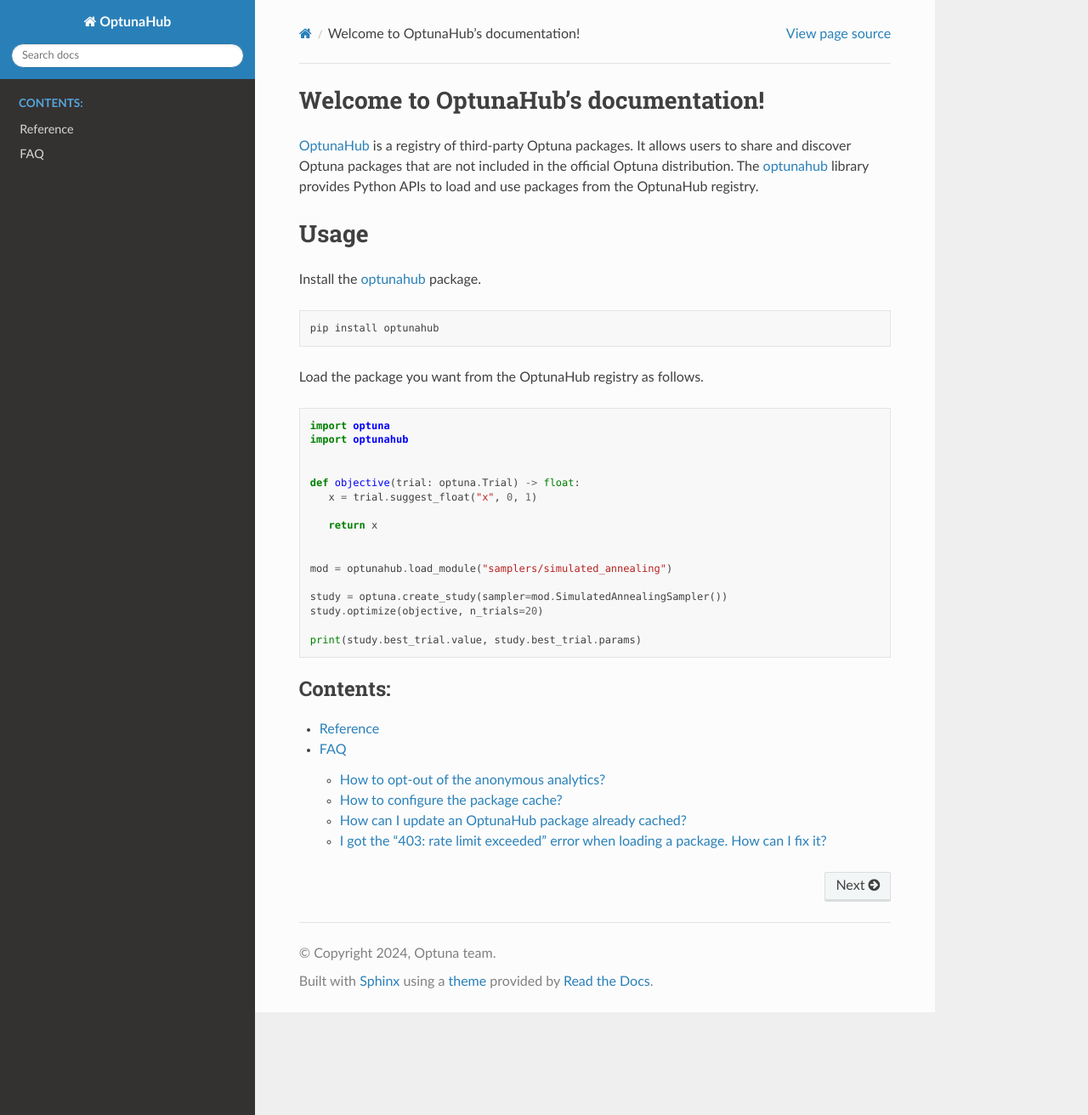
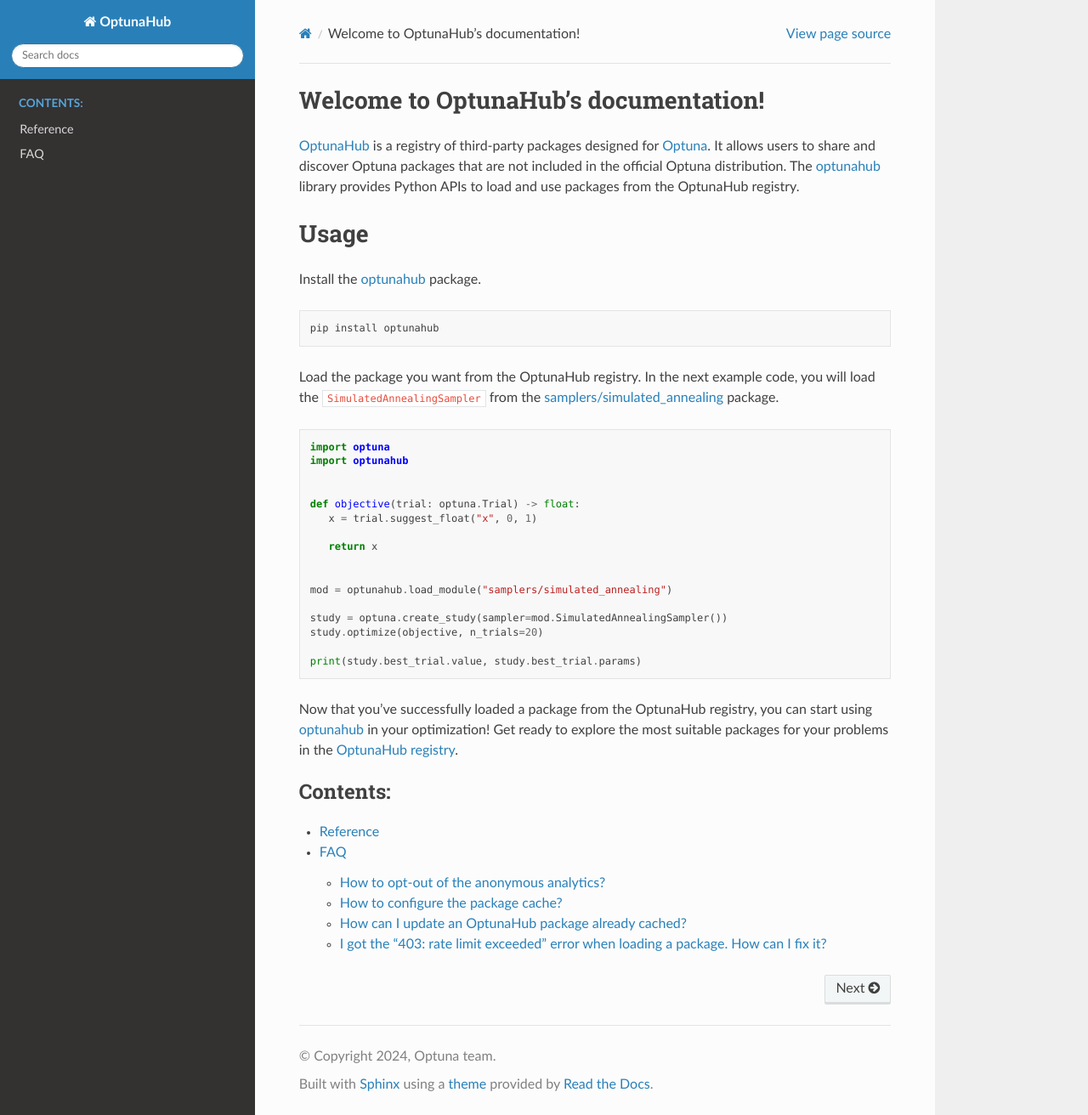
Before and after one commit to optuna/optunahub, a Sphinx documentation site: the page built from docs/source/index.rst, in a window 1280 px wide and 1312 px high. Shown: the whole window at 85% size. Built offline with Sphinx 7.4.7 and the Read the Docs theme 2.0.0, drawn with Linux system fonts in a browser that asks for light colours.

Commit message:
Add next actions at the end of usage.

```diff
--- a/docs/source/index.rst
+++ b/docs/source/index.rst
@@ -1,7 +1,7 @@
 Welcome to OptunaHub's documentation!
 =====================================
 
-`OptunaHub <https://hub.optuna.org/>`__ is a registry of third-party Optuna packages.
+`OptunaHub <https://hub.optuna.org/>`__ is a registry of third-party packages designed for `Optuna <https://optuna.org>`__.
 It allows users to share and discover Optuna packages that are not included in the official Optuna distribution.
 The `optunahub <https://github.com/optuna/optunahub/>`_ library provides Python APIs to load and use packages from the OptunaHub registry.
 
@@ -15,7 +15,7 @@
 
       pip install optunahub
 
-Load the package you want from the OptunaHub registry as follows.
+Load the package you want from the OptunaHub registry. In the next example code, you will load the ``SimulatedAnnealingSampler`` from the `samplers/simulated_annealing <https://hub.optuna.org/samplers/simulated_annealing/>`__ package.
 
 .. code-block:: python
 
@@ -37,6 +37,9 @@
    print(study.best_trial.value, study.best_trial.params)
 
 
+Now that you've successfully loaded a package from the OptunaHub registry, you can start using `optunahub`_ in your optimization!
+Get ready to explore the most suitable packages for your problems in the `OptunaHub registry <https://hub.optuna.org/>`_.
+
 .. toctree::
    :maxdepth: 2
    :caption: Contents:
```
